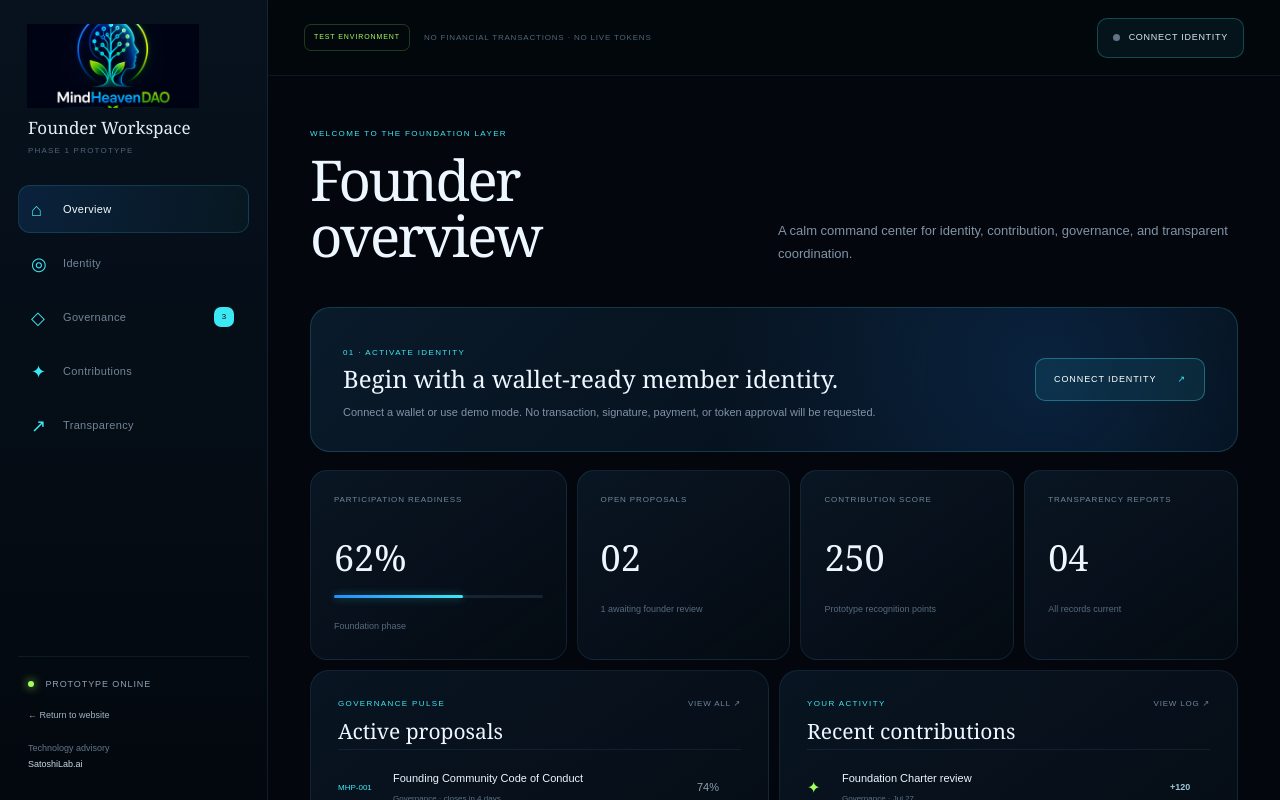
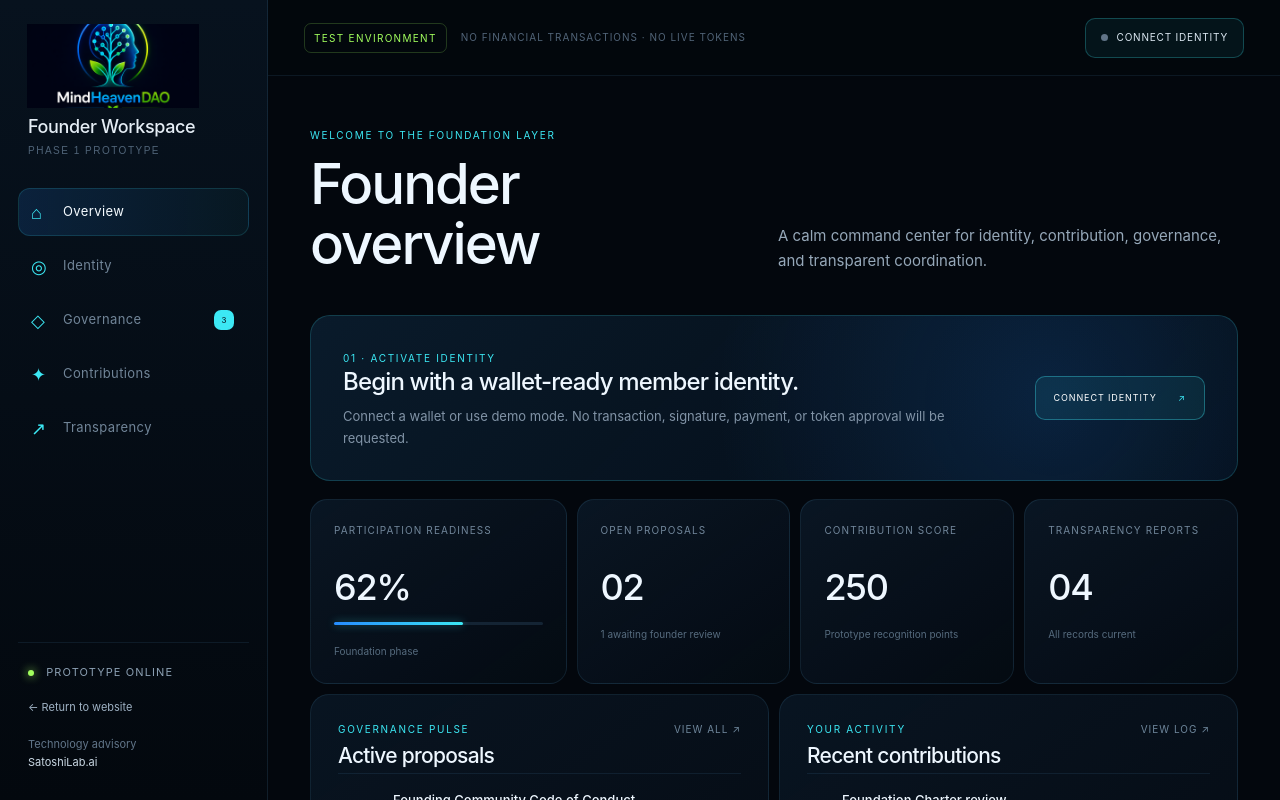
Before and after one commit to samgiri/mindheavendao, a Next.js app: page /system in a window 1280 px wide. Shown: the top 800 px of the page. Built offline with nearby package versions, Linux system fonts and the light colour scheme.

Commit message:
Improve founder system typography readability

```diff
--- a/app/system/system.module.css
+++ b/app/system/system.module.css
@@ -17,3 +17,40 @@
 .disclaimer{margin-bottom:12px;padding:15px 18px;display:flex;align-items:center;gap:20px;border:1px solid rgba(226,189,116,.18);border-radius:12px;background:rgba(226,189,116,.04)}.disclaimer b{color:#e2bd74;font-size:8px;letter-spacing:.13em}.disclaimer p{margin:0;color:#7e7668;font-size:9px}.allocation{height:56px;display:grid;grid-template-columns:140px 1fr 40px;gap:18px;align-items:center}.allocation span{color:#8396a8;font-size:9px}.allocation>div{height:3px;background:#142535}.allocation i{display:block;height:100%;background:linear-gradient(90deg,var(--blue),var(--cyan))}.allocation strong{font-size:9px;color:#9db3c3}.control{height:61px;display:grid;grid-template-columns:30px 1fr auto;align-items:center;border-bottom:1px solid rgba(100,180,230,.08)}.control i{width:19px;height:19px;display:grid;place-items:center;border:1px solid #385064;border-radius:50%;color:#60798d;font-size:8px;font-style:normal}.control .ready{color:var(--green);border-color:rgba(162,255,94,.3)}.control span{color:#8397a8;font-size:10px}.control strong{color:#65798b;font-size:8px;font-weight:400;text-transform:uppercase}
 @media(max-width:1050px){.shell{grid-template-columns:220px 1fr}.metrics{grid-template-columns:1fr 1fr}.proposalList{grid-template-columns:1fr}.advisory{grid-template-columns:1fr 1fr}.advisory p,.advisory i{grid-column:1/-1}.governanceSummary{grid-template-columns:repeat(3,1fr)}.governanceSummary p{grid-column:1/-1}}
 @media(max-width:760px){.shell{display:block}.sidebar{position:fixed;z-index:20;left:-280px;width:268px;transition:.3s}.sidebarOpen{left:0;box-shadow:30px 0 70px rgba(0,0,0,.6)}.topbar{padding:0 18px}.topbar>div{display:none}.menu{display:block;border:0;color:#fff;background:none;font-size:19px}.content{padding:38px 18px 70px}.intro{display:block}.intro>span{display:block;margin-top:18px}.metrics,.overviewGrid,.identityGrid,.transparencyGrid,.contributionLayout{grid-template-columns:1fr}.activation{align-items:start;flex-direction:column}.governanceSummary{grid-template-columns:1fr 1fr}.proposalList{grid-template-columns:1fr}.advisory{grid-template-columns:1fr}.advisory p,.advisory i{grid-column:auto}.contributionRow{grid-template-columns:50px 1fr 40px}.contributionRow>i{display:none}.allocation{grid-template-columns:110px 1fr 35px}}
+
+/* Readability pass: calm interface typography with accessible small text. */
+.shell{
+  font-family:-apple-system,BlinkMacSystemFont,"Segoe UI",Roboto,Helvetica,Arial,sans-serif;
+  font-size:14px;
+  -webkit-font-smoothing:antialiased;
+  text-rendering:optimizeLegibility;
+}
+.workspace,.intro h1,.activation h2,.metrics strong,.panelHead h2,.panelHead>strong,
+.identityCard h2,.governanceSummary strong,.proposal h2,.submitCard h2{
+  font-family:inherit;
+  font-weight:500;
+  letter-spacing:-.035em;
+}
+.intro h1{line-height:1.06}.intro>span{font-size:15px;line-height:1.65;color:#96a8b9}
+.workspace{font-size:18px;letter-spacing:-.02em}
+.sidebar nav span{font-size:13px}.sidebarFoot{font-size:11px}
+.status,.workspace span,.intro p,.panelHead span,.activation span,.advisory>span,
+.identityCard>span,.submitCard>span{font-size:10px;line-height:1.4}
+.topbar small,.wallet,.walletConnected{font-size:10px}
+.activation p,.proposal p,.submitCard p{font-size:13px;line-height:1.7}
+.metrics span,.metrics small,.compactProposal>small,.compactProposal span,.activity span,
+.panelHead button,.proposalMeta,.proposal small,.proposal footer>span,.proposal footer button,
+.contributionRow>span,.contributionRow small,.contributionRow>i,.disclaimer b,.disclaimer p,
+.allocation span,.allocation strong,.control strong{font-size:10px}
+.compactProposal strong,.activity strong,.contributionRow strong{font-size:13px}
+.identityCard p,.permission,.control span{font-size:12px}
+.identityCard small{font-size:10px;line-height:1.5}
+.governanceSummary span{font-size:10px}.governanceSummary p{font-size:11px}
+.proposal h2{font-size:24px;line-height:1.25}
+.permission strong,.activity>b,.contributionRow b{font-size:11px}
+.sidebar nav button:focus-visible,.wallet:focus-visible,.walletConnected:focus-visible,
+.activation button:focus-visible,.panelHead button:focus-visible,.proposal footer button:focus-visible,
+.identityCard button:focus-visible,.submitCard button:focus-visible{
+  outline:2px solid var(--cyan);
+  outline-offset:3px;
+}
```
